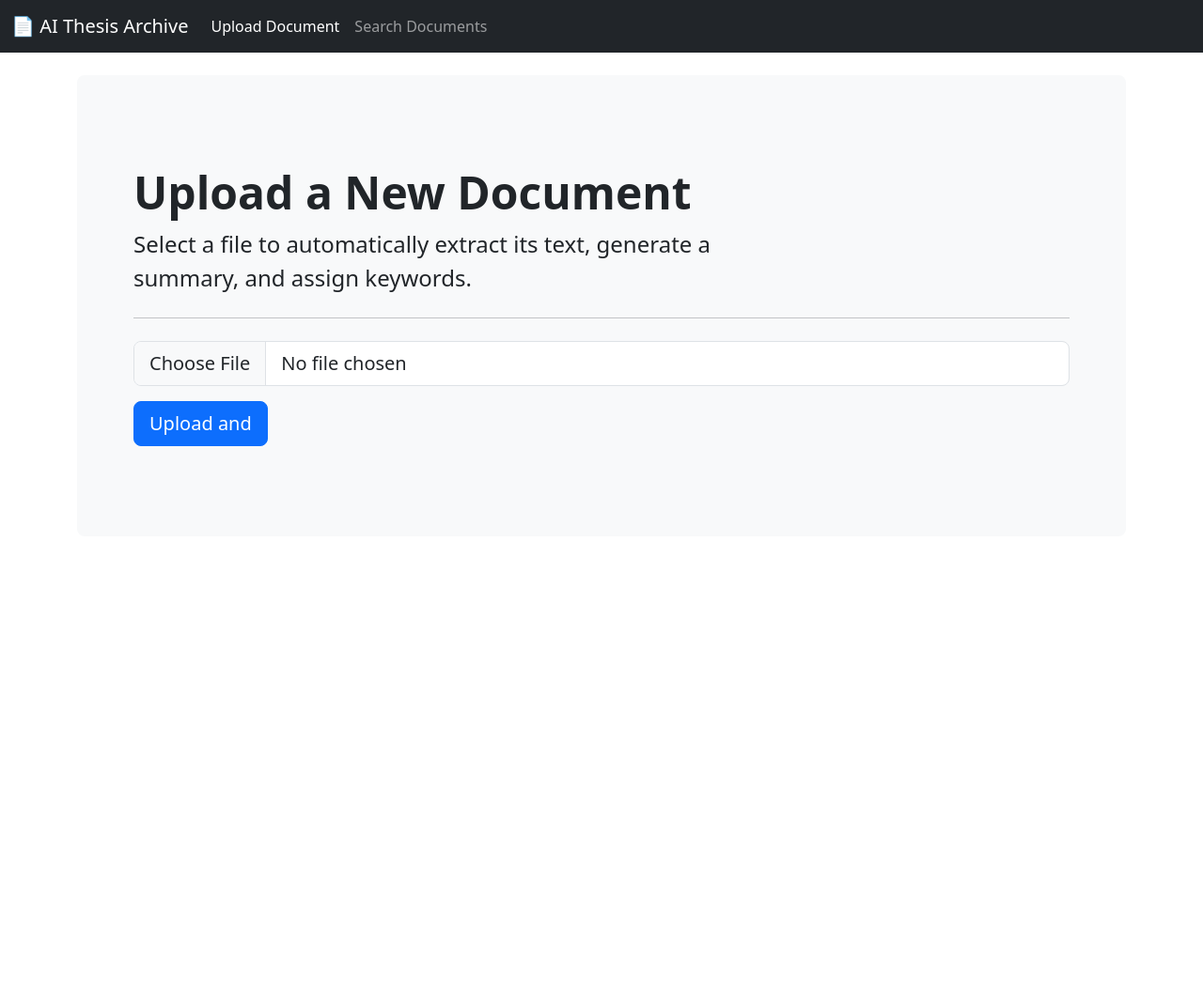
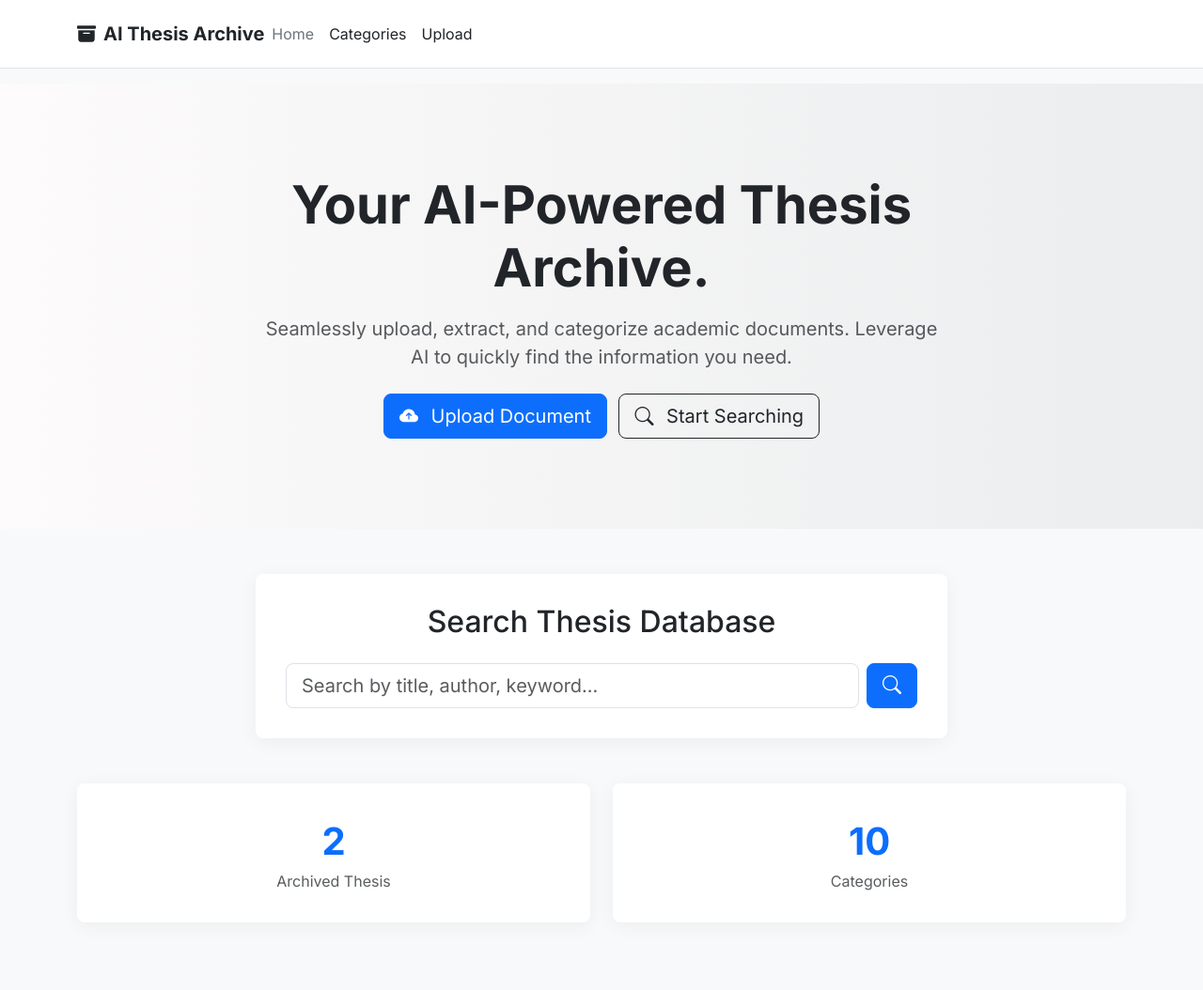
Before and after one commit to RokiRoan/Thesis-Archive-v2, a Django app: page / in a window 1280 px wide. Shown: the whole page at 94% size. Before the commit the page ends 475 px from the top, so only its background shows below. Run offline with Django 5.2, Linux system fonts and the light colour scheme; data comes from the database, SQL or seed files in the repository; both versions use the stored data as it was after the commit; some libraries are stand-ins or nearby versions.

Commit message:
Feat: Add categories feature and update UI

```diff
--- /dev/null
+++ b/uploader/templates/uploader/home.html
@@ -0,0 +1,87 @@
+<!DOCTYPE html>
+<html lang="en">
+<head>
+    <meta charset="UTF-8">
+    <meta name="viewport" content="width=device-width, initial-scale=1.0">
+    <title>AI Thesis Archive</title>
+    <link href="https://cdn.jsdelivr.net/npm/bootstrap@5.3.3/dist/css/bootstrap.min.css" rel="stylesheet">
+    <link rel="stylesheet" href="https://cdn.jsdelivr.net/npm/bootstrap-icons@1.11.3/font/bootstrap-icons.min.css">
+    <link href="https://fonts.googleapis.com/css2?family=Inter:wght@400;500;700&display=swap" rel="stylesheet">
+    <style>
+        body { font-family: 'Inter', sans-serif; background-color: #f8f9fa; }
+        .navbar-brand { font-weight: 700; }
+        .hero { background: linear-gradient(to right, #fdfbfb, #ebedee); padding: 6rem 0; }
+        .hero h1 { font-weight: 700; }
+        .search-box { background-color: white; padding: 2rem; border-radius: 0.5rem; box-shadow: 0 4px 20px rgba(0,0,0,0.05); }
+        .stats-card { background-color: white; padding: 2rem; border-radius: 0.5rem; box-shadow: 0 4px 20px rgba(0,0,0,0.05); text-align: center; }
+        .stats-card .number { font-size: 2.5rem; font-weight: 700; color: #0d6efd; } /* Changed to Bootstrap primary color */
+    </style>
+</head>
+<body>
+    <header class="p-3 mb-3 border-bottom bg-white">
+        <div class="container">
+            <div class="d-flex flex-wrap align-items-center justify-content-center justify-content-lg-start">
+                <a href="{% url 'home' %}" class="d-flex align-items-center mb-2 mb-lg-0 text-dark text-decoration-none fs-5 fw-bold">
+                    <i class="bi bi-archive-fill me-2"></i> AI Thesis Archive
+                </a>
+                <ul class="nav col-12 col-lg-auto me-lg-auto mb-2 justify-content-center mb-md-0">
+                    <li><a href="{% url 'home' %}" class="nav-link px-2 link-secondary">Home</a></li>
+                    <li><a href="{% url 'category_list' %}" class="nav-link px-2 link-dark">Categories</a></li>
+                    <li><a href="{% url 'upload_document' %}" class="nav-link px-2 link-dark">Upload</a></li>
+                </ul>
+            </div>
+        </div>
+    </header>
+
+    <div class="hero mb-5">
+        <div class="container">
+            <div class="row justify-content-center text-center">
+                <div class="col-lg-8">
+                    <h1 class="display-4 mb-3">Your AI-Powered Thesis Archive.</h1>
+                    <p class="fs-5 text-muted mb-4">
+                        Seamlessly upload, extract, and categorize academic documents.
+                        Leverage AI to quickly find the information you need.
+                    </p>
+                    <a href="{% url 'upload_document' %}" class="btn btn-primary btn-lg me-2"> {# Changed btn-danger to btn-primary #}
+                        <i class="bi bi-cloud-arrow-up-fill me-2"></i> Upload Document
+                    </a>
+                    <a href="{% url 'search' %}" class="btn btn-outline-dark btn-lg">
+                        <i class="bi bi-search me-2"></i> Start Searching
+                    </a>
+                </div>
+            </div>
+        </div>
+    </div>
+
+    <div class="container mb-5">
+        <div class="row justify-content-center">
+            <div class="col-lg-8">
+                <div class="search-box mb-5">
+                    <h2 class="mb-4 text-center">Search Thesis Database</h2>
+                    <form class="d-flex" method="get" action="{% url 'search' %}">
+                        <input class="form-control form-control-lg me-2" type="search" name="q" placeholder="Search by title, author, keyword..." aria-label="Search">
+                        <button class="btn btn-primary btn-lg" type="submit"><i class="bi bi-search"></i></button> {# Changed btn-danger to btn-primary #}
+                    </form>
+                </div>
+            </div>
+        </div>
+
+        <div class="row text-center">
+            <div class="col-md-6 col-lg-6 mb-4">
+                <div class="stats-card">
+                    <div class="number">{{ document_count }}</div>
+                    <p class="text-muted mb-0">Archived Thesis</p>
+                </div>
+            </div>
+            <div class="col-md-6 col-lg-6 mb-4">
+                <div class="stats-card">
+                    <div class="number">{{ tag_count }}</div>
+                    <p class="text-muted mb-0">Categories</p>
+                </div>
+            </div>
+        </div>
+    </div>
+
+    <script src="https://cdn.jsdelivr.net/npm/bootstrap@5.3.3/dist/js/bootstrap.bundle.min.js"></script>
+</body>
+</html>
--- a/uploader/templates/uploader/upload.html
+++ /dev/null
@@ -1,45 +0,0 @@
-<!DOCTYPE html>
-<html lang="en">
-<head>
-    <meta charset="UTF-8">
-    <meta name="viewport" content="width=device-width, initial-scale=1.0">
-    <title>Upload Document</title>
-    <link href="https://cdn.jsdelivr.net/npm/bootstrap@5.3.3/dist/css/bootstrap.min.css" rel="stylesheet">
-</head>
-<body>
-    <nav class="navbar navbar-expand-lg navbar-dark bg-dark">
-        <div class="container-fluid">
-            <a class="navbar-brand" href="{% url 'upload_document' %}">📄 AI Thesis Archive</a>
-            <div class="collapse navbar-collapse" id="navbarNav">
-                <ul class="navbar-nav">
-                    <li class="nav-item">
-                        <a class="nav-link active" aria-current="page" href="{% url 'upload_document' %}">Upload Document</a>
-                    </li>
-                    <li class="nav-item">
-                        <a class="nav-link" href="{% url 'search' %}">Search Documents</a>
-                    </li>
-                </ul>
-            </div>
-        </div>
-    </nav>
-
-    <div class="container mt-4">
-        <div class="p-5 mb-4 bg-light rounded-3">
-            <div class="container-fluid py-5">
-                <h1 class="display-5 fw-bold">Upload a New Document</h1>
-                <p class="col-md-8 fs-4">Select a file to automatically extract its text, generate a summary, and assign keywords.</p>
-                <hr class="my-4">
-                <form method="post" enctype="multipart/form-data">
-                    {% csrf_token %}
-                    <div class="mb-3">
-                        <input class="form-control form-control-lg" type="file" name="document" required>
-                    </div>
-                    <button class="btn btn-primary btn-lg" type="submit">Upload and </button>
-                </form>
-            </div>
-        </div>
-    </div>
-
-    <script src="https://cdn.jsdelivr.net/npm/bootstrap@5.3.3/dist/js/bootstrap.bundle.min.js"></script>
-</body>
-</html>
--- a/uploader/urls.py
+++ b/uploader/urls.py
@@ -4,9 +4,12 @@ from django.urls import path
 from . import views
 
 urlpatterns = [
-    path('', views.upload_document, name='upload_document'),
-    path('success/', views.upload_success, name='upload_success'),
+    path('', views.home_view, name='home'),
+    path('upload/', views.upload_document, name='upload_document'),
     path('search/', views.search_documents, name='search'),
-    # Add this new URL for viewing a single document
     path('document/<int:pk>/', views.document_detail, name='document_detail'),
+
+    # New URLs for categories
+    path('categories/', views.category_list, name='category_list'),
+    path('category/<str:tag_name>/', views.category_detail, name='category_detail'),
 ]
--- a/uploader/views.py
+++ b/uploader/views.py
@@ -1,10 +1,9 @@
-# uploader/views.py
-
 import json
 import os
 from django.shortcuts import render, redirect, get_object_or_404
 from django.conf import settings
 from django.db.models import Q
+from django.contrib import messages
 from .models import Document, Tag
 
 # OCR and PDF Processing Imports
@@ -18,14 +17,24 @@ import google.generativeai as genai
 if hasattr(settings, 'TESSERACT_CMD'):
     pytesseract.pytesseract.tesseract_cmd = settings.TESSERACT_CMD
 
-# --- Helper Function for AI Analysis ---
+# --- Home Page View ---
+def home_view(request):
+    document_count = Document.objects.count()
+    tag_count = Tag.objects.count()
+    context = {
+        'document_count': document_count,
+        'tag_count': tag_count,
+    }
+    return render(request, 'uploader/home.html', context)
+
+# --- AI Analysis Helper Function ---
 def analyze_text_with_gemini(text):
     """
     Analyzes text with Gemini to extract title, summary, and keywords.
     """
     try:
         genai.configure(api_key=settings.GEMINI_API_KEY)
-        model = genai.GenerativeModel('gemini-1.5-pro-latest')
+        model = genai.GenerativeModel('gemini-2.5-pro')
 
         prompt = f"""
         Analyze the following document text and return ONLY a valid JSON object with three keys:
@@ -48,7 +57,7 @@ def analyze_text_with_gemini(text):
         print(f"An error occurred during Gemini analysis: {e}")
         return None
 
-# --- Main View for Document Upload ---
+# --- View for the Dedicated Upload Page ---
 def upload_document(request):
     if request.method == 'POST':
         uploaded_file = request.FILES.get('document')
@@ -64,17 +73,16 @@ def upload_document(request):
                 if file_extension == '.pdf':
                     with pdfplumber.open(file_path) as pdf:
                         for page in pdf.pages:
-                            extracted_text += page.extract_text() + "\n"
+                            if page.extract_text():
+                                extracted_text += page.extract_text() + "\n"
 
                     if len(extracted_text.strip()) < 100:
-                        print("pdfplumber found little text. Falling back to OCR...")
                         extracted_text = ""
                         images = convert_from_path(file_path)
                         for img in images:
                             extracted_text += pytesseract.image_to_string(img) + "\n"
 
                 elif file_extension in ['.png', '.jpg', '.jpeg', '.tiff']:
-                    print("Processing image file with OCR...")
                     extracted_text = pytesseract.image_to_string(Image.open(file_path))
 
                 document.extracted_text = extracted_text
@@ -94,13 +102,10 @@ def upload_document(request):
                         document.tags.add(tag)
 
             document.save()
-            return redirect('upload_success')
+            messages.success(request, f"Successfully uploaded and analyzed '{document.title}'.")
+            return redirect('upload_document')
 
-    return render(request, 'uploader/upload.html')
-
-# --- View for the Success Page ---
-def upload_success(request):
-    return render(request, 'uploader/success.html')
+    return render(request, 'uploader/upload_page.html')
 
 # --- View for the Search Page ---
 def search_documents(request):
@@ -115,16 +120,28 @@ def search_documents(request):
             Q(tags__name__icontains=query)
         ).distinct()
 
-    context = {
-        'query': query,
-        'results': results
-    }
+    context = {'query': query, 'results': results}
     return render(request, 'uploader/search.html', context)
 
 # --- View for the Document Detail Page ---
 def document_detail(request, pk):
     document = get_object_or_404(Document, pk=pk)
+    context = {'document': document}
+    return render(request, 'uploader/document_detail.html', context)
+
+# --- Views for Categories ---
+def category_list(request):
+    tags = Tag.objects.all().order_by('name')
     context = {
-        'document': document
+        'tags': tags
     }
-    return render(request, 'uploader/document_detail.html', context)
+    return render(request, 'uploader/categories_list.html', context)
+
+def category_detail(request, tag_name):
+    tag = get_object_or_404(Tag, name=tag_name)
+    documents = Document.objects.filter(tags=tag)
+    context = {
+        'tag': tag,
+        'documents': documents,
+    }
+    return render(request, 'uploader/category_detail.html', context)
```
Also changed, not shown: uploader/templates/uploader/categories_list.html (added, +42 -0 lines), uploader/templates/uploader/category_detail.html (added, +45 -0 lines), uploader/templates/uploader/document_detail.html (+33 -19 lines), uploader/templates/uploader/search.html (+28 -28 lines), uploader/templates/uploader/upload_page.html (added, +66 -0 lines), db.sqlite3, 9 other files.
